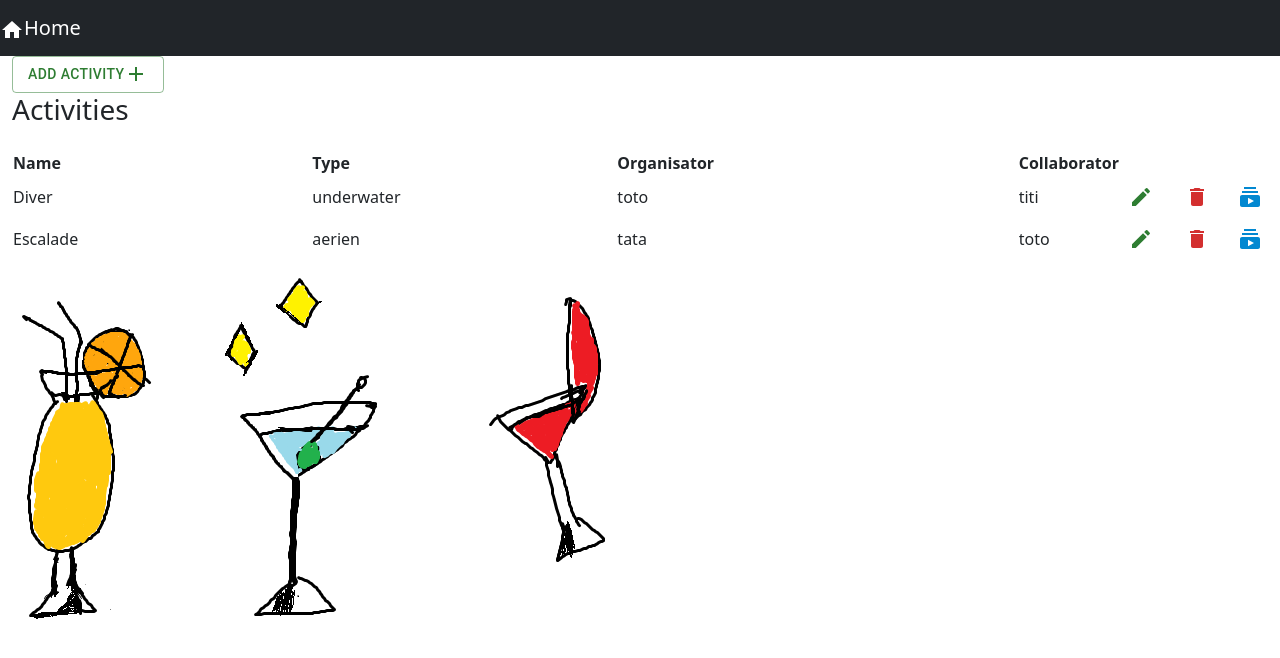
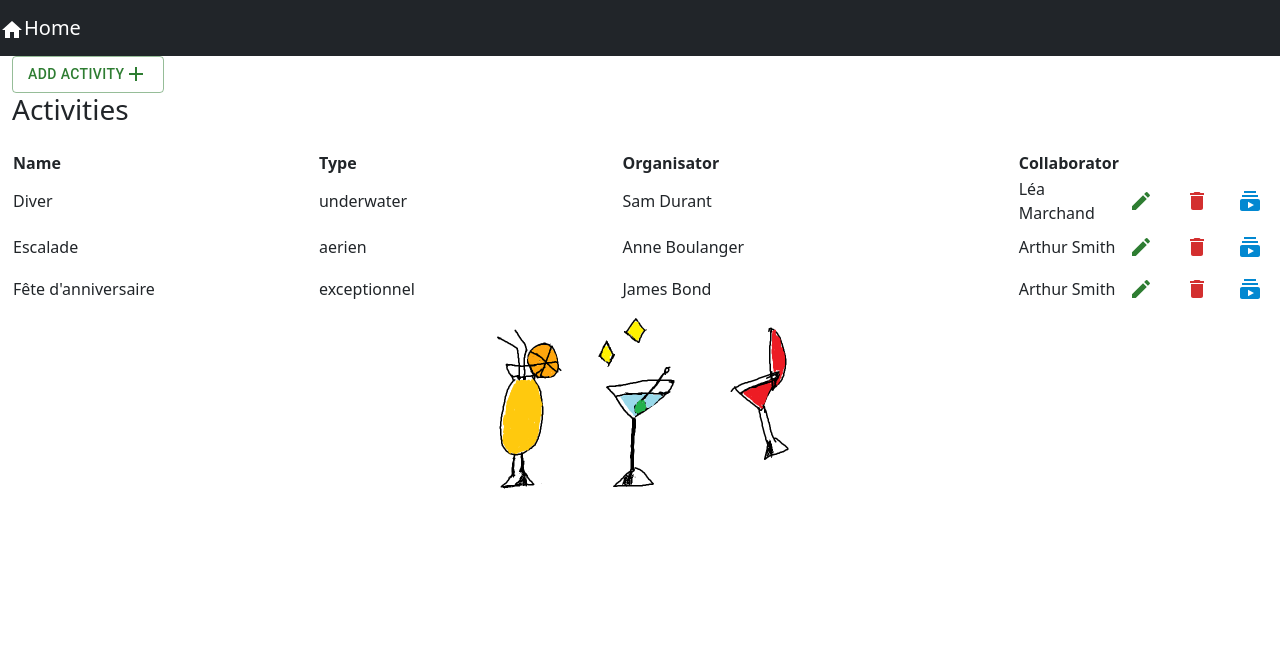
Before and after one commit to elieduboux/Afterwork-Organizer, a React (Create React App) app in the folder frontend/: page /activities in a window 1280 px wide. Shown: the top 658 px of the page. Built offline with nearby package versions, Linux system fonts and the light colour scheme; no server answers.

Commit message:
images changed

```diff
--- /dev/null
+++ b/frontend/src/Activity.css
@@ -0,0 +1,7 @@
+.glass {
+    text-align:center;
+    height:100%;
+    display:flex;
+    align-items:center;
+    justify-content:center;
+}
--- a/frontend/src/ActivityList.js
+++ b/frontend/src/ActivityList.js
@@ -1,7 +1,8 @@
 import React, {Component} from 'react';
 import { withRouter } from "react-router-dom";
 import JsonDataDisplay from './DataDisplayJson';
-import glasses from './glasses.png';
+import glasses from './glasses_50.png';
+import './Activity.css';
 
 class ActivityList extends Component {
   constructor(props) {
@@ -44,10 +45,11 @@ class ActivityList extends Component {
     }
     return (
       <><JsonDataDisplay />
-      <div>
-        <img src={glasses} alt="Glasses" />
+      <div className='glass'>
+        <img src={glasses} alt="Glasses" className='center'/>
       </div></>
     )
     }
 }
+
 export default withRouter(ActivityList);
--- a/frontend/src/Home.js
+++ b/frontend/src/Home.js
@@ -3,7 +3,7 @@ import './App.css';
 import AppNavbar from './AppNavbar';
 import { Link } from 'react-router-dom';
 import { Button, Container } from 'reactstrap';
-import logo from './logo.png';
+import logo from './logo_50.png';
 
 class Home extends Component {
     render() {
--- a/frontend/src/activities.json
+++ b/frontend/src/activities.json
@@ -1 +1 @@
-[{"id":1,"name":"Diver","type":"underwater","organisator":"toto","collaborator":"titi"}, {"id":2,"name":"Escalade","type":"aerien","organisator":"tata","collaborator":"toto"}]
+[{"id":1,"name":"Diver","type":"underwater","organisator":"Sam Durant","collaborator":"Léa Marchand"}, {"id":2,"name":"Escalade","type":"aerien","organisator":"Anne Boulanger","collaborator":"Arthur Smith"}, {"id":3,"name":"Fête d'anniversaire","type":"exceptionnel","organisator":"James Bond","collaborator":"Arthur Smith"}]
```
Also changed, not shown: frontend/src/glasses_50.png (added), frontend/src/logo_50.png (added).
